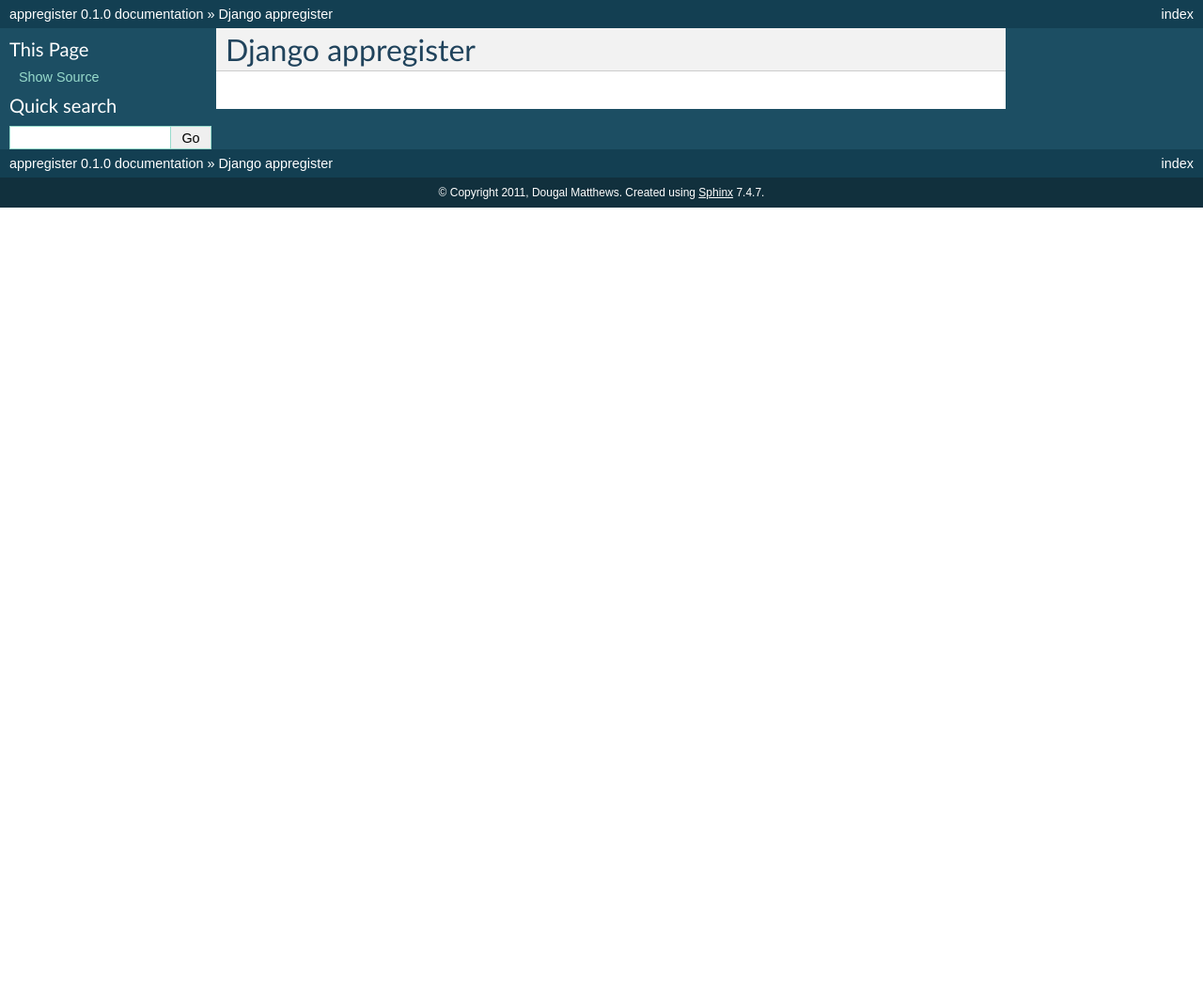
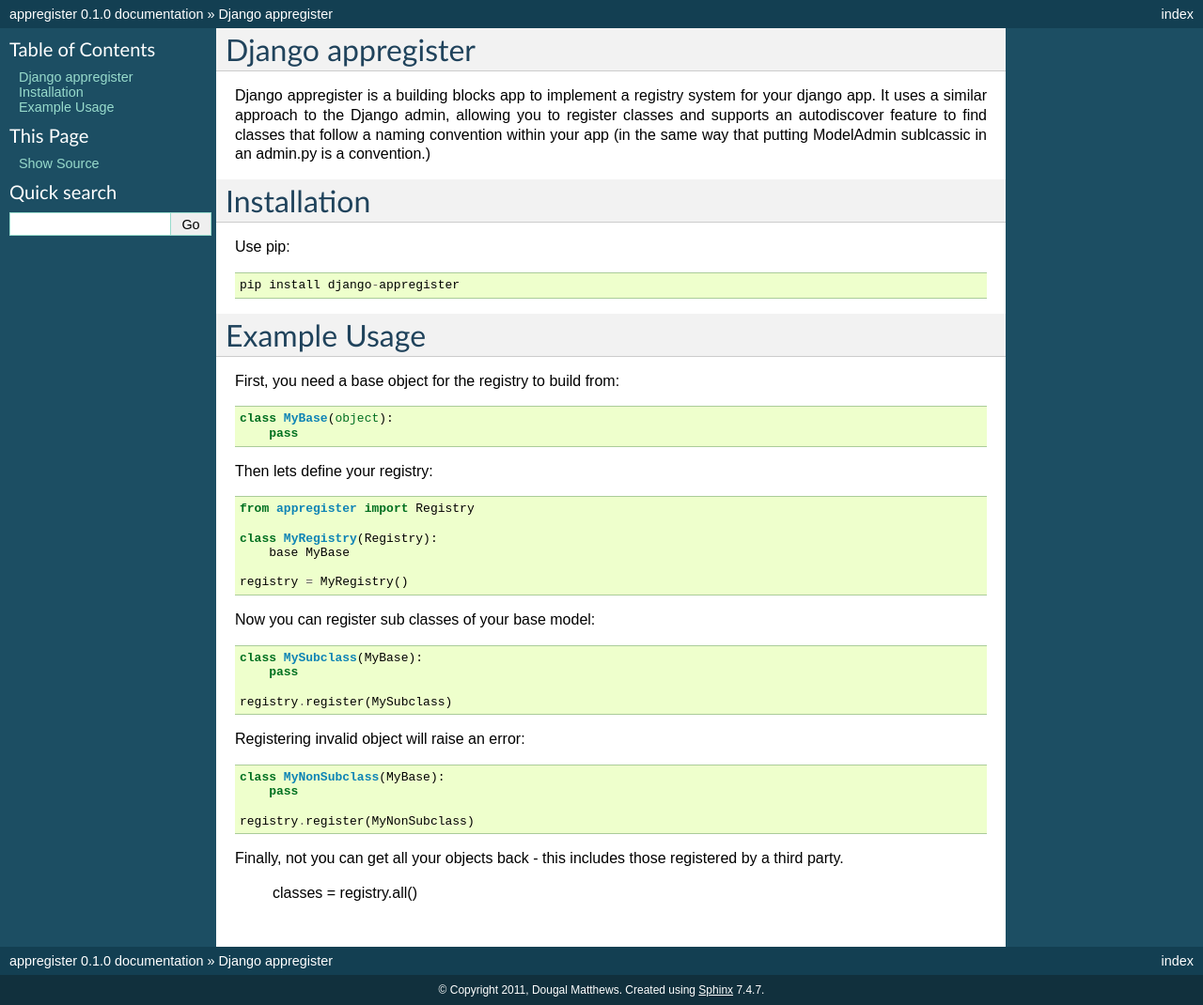
Before and after one commit to d0ugal/django-appregister, a Sphinx documentation site: the page built from docs/index.rst, in a window 1280 px wide. Shown: the whole page at 94% size. Built offline with Sphinx 7.4.7, drawn with Linux system fonts in a browser that asks for light colours; before the commit the page ends 900 px from its top, so only the background shows below that.

Commit message:
Basic intro docs, needs way more.

```diff
--- a/docs/index.rst
+++ b/docs/index.rst
@@ -1,2 +1,52 @@
 Django appregister
 ========================================
+
+Django appregister is a building blocks app to implement a registry system for
+your django app. It uses a similar approach to the Django admin, allowing you
+to register classes and supports an autodiscover feature to find classes that
+follow a naming convention within your app (in the same way that putting
+ModelAdmin sublcassic in an admin.py is a convention.)
+
+Installation
+========================================
+
+Use pip::
+
+    pip install django-appregister
+
+
+Example Usage
+========================================
+
+First, you need a base object for the registry to build from::
+
+    class MyBase(object):
+        pass
+
+Then lets define your registry::
+
+    from appregister import Registry
+
+    class MyRegistry(Registry):
+        base MyBase
+
+    registry = MyRegistry()
+
+Now you can register sub classes of your base model::
+
+    class MySubclass(MyBase):
+        pass
+
+    registry.register(MySubclass)
+
+Registering invalid object will raise an error::
+
+    class MyNonSubclass(MyBase):
+        pass
+
+    registry.register(MyNonSubclass)
+
+Finally, not you can get all your objects back - this includes those registered
+by a third party.
+
+    classes = registry.all()
```
